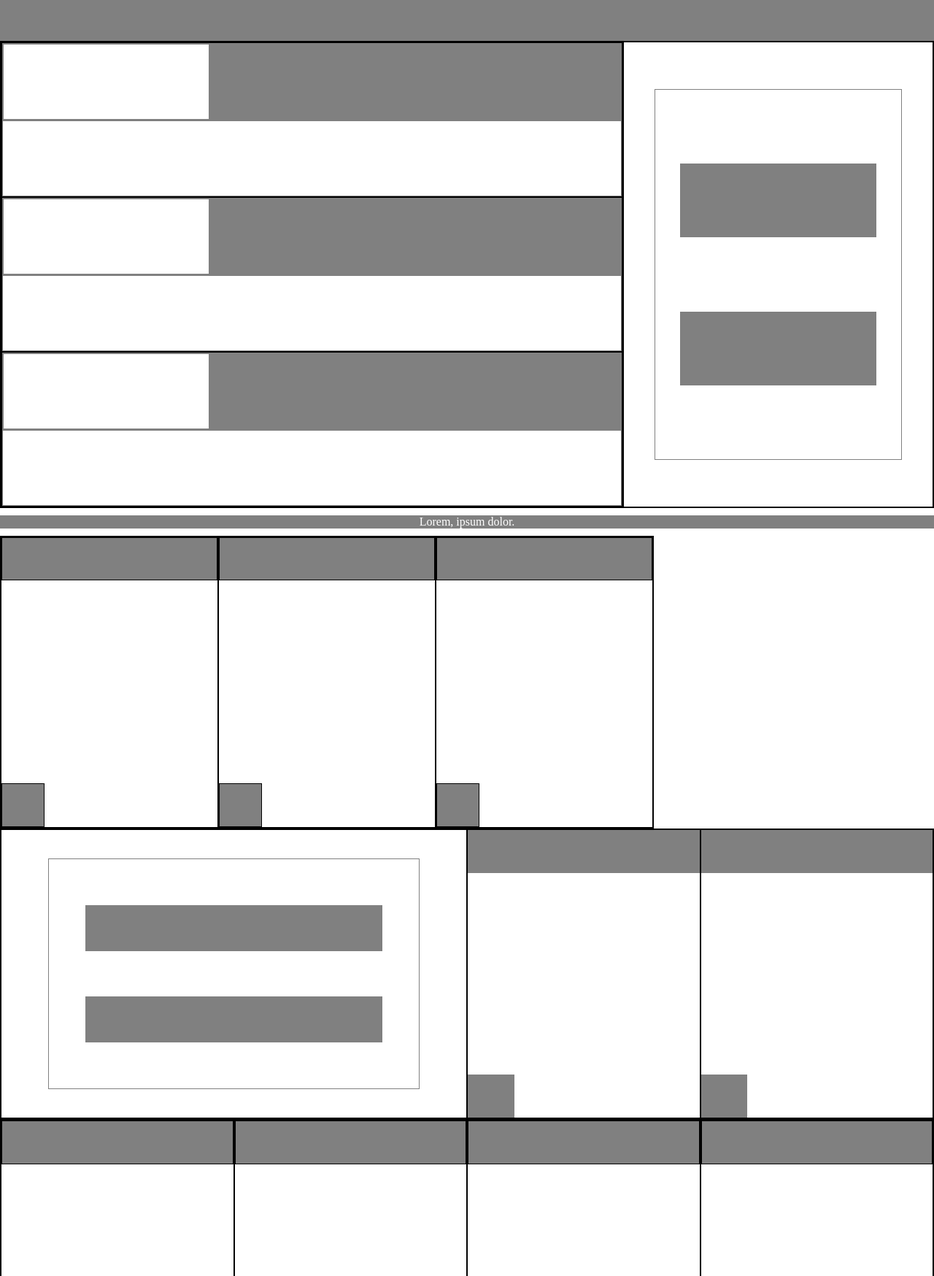
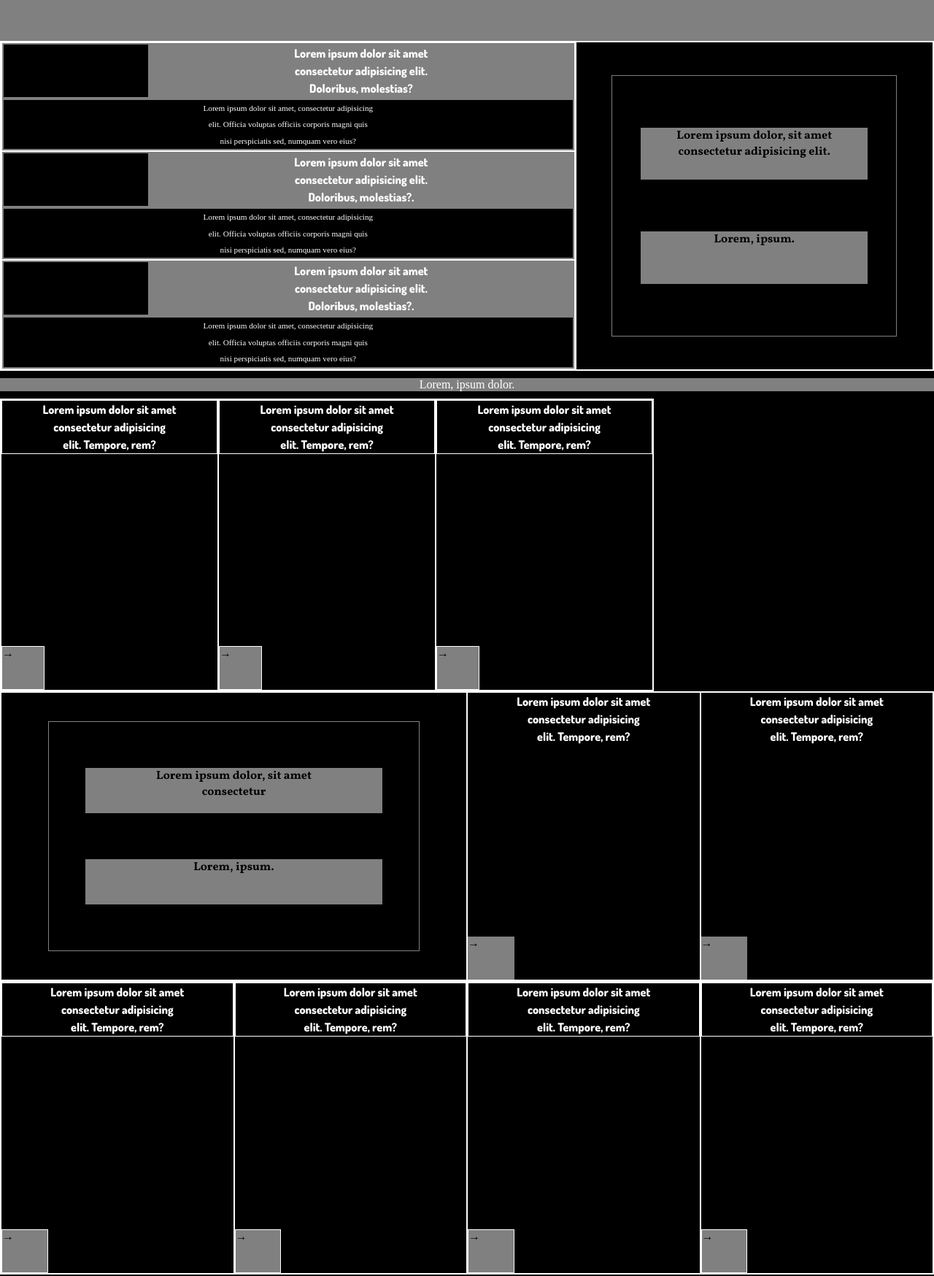
Before and after one commit to safeplace12345/Project-Design-Teardown, a plain HTML site: page index.html in a window 1280 px wide. Shown: the top 1748 px of the page at 73% size. Drawn offline with Linux system fonts and the light colour scheme.

Commit message:
Typography all done

```diff
--- a/index.html
+++ b/index.html
@@ -1,11 +1,17 @@
 <!DOCTYPE html>
 <html lang="en">
+
 <head>
     <meta charset="UTF-8">
     <meta name="viewport" content="width=device-width, initial-scale=1.0">
     <title>Project Design Teardown</title>
+    <link rel="preconnect" href="https://fonts.gstatic.com">
+    <link
+        href="https://fonts.googleapis.com/css2?family=Dosis:wght@800&family=Lemonada:wght@400;500;600&family=Vollkorn:wght@700&display=swap"
+        rel="stylesheet">
     <link rel="stylesheet" href="styles.css">
 </head>
+
 <body>
     <nav></nav>
     <section class="header">
@@ -13,32 +19,43 @@
             <div class="leftcol-ch">
                 <div class="head">
                     <div class="img"></div>
-                    <div class="text"></div>
+                    <div class="text">Lorem ipsum dolor sit amet <br> consectetur adipisicing elit. <br> Doloribus,
+                        molestias?</div>
                 </div>
-                <div class="rest"></div>
+                <div class="rest">
+                    <p class="dummy">Lorem ipsum dolor sit amet, consectetur adipisicing <br> elit. Officia voluptas
+                        officiis corporis magni quis <br> nisi perspiciatis sed, numquam vero eius?</p>
+                </div>
             </div>
 
             <div class="leftcol-ch">
                 <div class="head">
                     <div class="img"></div>
-                    <div class="text"></div>
+                    <div class="text">Lorem ipsum dolor sit amet <br> consectetur adipisicing elit. <br> Doloribus,
+                        molestias?.</div>
                 </div>
-           <div class="rest"></div>
+                <div class="rest">
+                    <p class="dummy">Lorem ipsum dolor sit amet, consectetur adipisicing <br> elit. Officia voluptas
+                        officiis corporis magni quis <br> nisi perspiciatis sed, numquam vero eius?</p>
+                </div>
             </div>
 
             <div class="leftcol-ch">
                 <div class="head">
                     <div class="img"></div>
-                    <div class="text"></div>
+                    <div class="text">Lorem ipsum dolor sit amet <br> consectetur adipisicing elit. <br> Doloribus,
+                        molestias?.</div>
                 </div>
-         <div class="rest"></div>
+                <div class="rest">
+                    <p class="dummy">Lorem ipsum dolor sit amet, consectetur adipisicing <br> elit. Officia voluptas
+                        officiis corporis magni quis <br> nisi perspiciatis sed, numquam vero eius?</p>
                 </div>
-
+            </div>
         </div>
         <div class="rightcol">
             <div class="form">
-                <div class="head"></div>
-                <div class="input"></div>
+                <div class="head">Lorem ipsum dolor, sit amet <br> consectetur adipisicing elit.</div>
+                <div class="input">Lorem, ipsum.</div>
             </div>
         </div>
     </section>
@@ -46,58 +63,76 @@
     <section class="blogs">
         <div class="fir-blogs">
             <div class="fblog">
-                <div class="b-head"></div>
-                <div class="fb-btn"></div>
+                <div class="b-head text">Lorem ipsum dolor sit amet <br> consectetur adipisicing <br> elit. Tempore,
+                    rem?</div>
+                <div class="fb-btn">&rarr;</div>
             </div>
             <div class="fblog">
-                <div class="b-head"></div>
-                <div class="fb-btn"></div>
+                <div class="b-head text">Lorem ipsum dolor sit amet <br> consectetur adipisicing <br> elit. Tempore,
+                    rem?
+                </div>
+                <div class="fb-btn">&rarr;</div>
             </div>
             <div class="fblog">
-                <div class="b-head"></div>
-                <div class="fb-btn"></div>
+                <div class="b-head text">Lorem ipsum dolor sit amet <br> consectetur adipisicing <br> elit. Tempore,
+                    rem?
+                </div>
+                <div class="fb-btn">&rarr;</div>
             </div>
         </div>
         <div class="sec-blogs">
             <div id="first-sec-blog">
                 <div class="form">
-                     <div class="head"></div>
-                     <div class="input"></div>
+                    <div class="head">Lorem ipsum dolor, sit amet <br> consectetur </div>
+                    <div class="input">Lorem, ipsum.</div>
                 </div>
             </div>
             <div class="sblog">
-                <div class="b-head"></div>
-                <div class="sb-btn"></div>
+                <div class="b-head text">Lorem ipsum dolor sit amet <br> consectetur adipisicing <br> elit. Tempore,
+                    rem?
+                </div>
+                <div class="sb-btn">&rarr;</div>
             </div>
             <div class="sblog">
-                <div class="b-head"></div>
-                <div class="sb-btn"></div>
+                <div class="b-head text">Lorem ipsum dolor sit amet <br> consectetur adipisicing <br> elit. Tempore,
+                    rem?
+                </div>
+                <div class="sb-btn">&rarr;</div>
             </div>
         </div>
         <div class="thr-blogs">
             <div class="tblog">
-                <div class="b-head"></div>
-                <div class="tb-btn"></div>
+                <div class="b-head text">Lorem ipsum dolor sit amet <br> consectetur adipisicing <br> elit. Tempore,
+                    rem?
+                </div>
+                <div class="tb-btn">&rarr;</div>
             </div>
             <div class="tblog">
-                <div class="b-head"></div>
-                <div class="tb-btn"></div>
+                <div class="b-head text">Lorem ipsum dolor sit amet <br> consectetur adipisicing <br> elit. Tempore,
+                    rem?
+                </div>
+                <div class="tb-btn">&rarr;</div>
             </div>
             <div class="tblog">
-                <div class="b-head"></div>
-                <div class="tb-btn"></div>
+                <div class="b-head text">Lorem ipsum dolor sit amet <br> consectetur adipisicing <br> elit. Tempore,
+                    rem?
+                </div>
+                <div class="tb-btn">&rarr;</div>
             </div>
             <div class="tblog">
-                <div class="b-head"></div>
-                <div class="tb-btn"></div>
+                <div class="b-head text">Lorem ipsum dolor sit amet <br> consectetur adipisicing <br> elit. Tempore,
+                    rem?
+                </div>
+                <div class="tb-btn">&rarr;</div>
             </div>
         </div>
     </section>
     <p class="see-all">Lorem, ipsum dolor.</p>
     <section class="meet">
-    <div class="m-head">
+        <div class="m-head text">
             <small>Lorem ipsum dolor sit amet consectetur adipisicing elit.</small>
-        <h3>Lorem ipsum dolor sit, amet consectetur adipisicing elit. Amet ad fugiat impedit possimus unde quis fuga assumenda maxime officiis consequuntur.</h3>
+            <h3>Lorem ipsum dolor sit, amet consectetur adipisicing elit. Amet ad fugiat impedit possimus unde quis fuga
+                assumenda maxime officiis consequuntur.</h3>
             <small>Lorem ipsum dolor sit.</small><br>
             <button type="button">Lorem, ipsum dolor.</button>
         </div>
@@ -105,61 +140,65 @@
     </section>
     <section class="our-guides">
         <div class="guide">
-        <div class="g-head"></div>
-        <div class="g-button"></div>
+            <div class="g-head text">Lorem, ipsum dolor. <br> Lorem, ipsum.</div>
+            <div class="g-button">Lorem, ipsum.</div>
         </div>
         <div class="guide">
-        <div class="g-head"></div>
-        <div class="g-button"></div>
+            <div class="g-head text">Lorem, ipsum dolor. <br> Lorem, ipsum.</div>
+            <div class="g-button">Lorem, ipsum.</div>
         </div>
         <div class="guide">
-        <div class="g-head"></div>
-        <div class="g-button"></div>
+            <div class="g-head text">Lorem, ipsum dolor. <br> Lorem, ipsum.</div>
+            <div class="g-button">Lorem, ipsum.</div>
         </div>
         <div class="last-guide">
             <div class="form">
-             <div class="head"></div>
-             <div class="input"></div>
+                <div class="head">Lorem, ipsum dolor. <br> Lorem, ipsum.</div>
+                <div class="input">Lorem, ipsum.</div>
             </div>
         </div>
     </section>
     <p class="see-all">Lorem, ipsum dolor.</p>
     <section class="design-systems">
         <div class="ds-main">
-                <h3>Lorem ipsum dolor sit amet.</h3>
-                <p style="color: black;">Lorem ipsum dolor sit amet consectetur adipisicing elit. Ut dolores vitae quia magni expedita numquam impedit qui beatae nesciunt minus.</p>
+            <h3 class="text">Lorem ipsum dolor sit amet.</h3>
+            <p style="color: black;">Lorem ipsum dolor sit amet consectetur adipisicing elit. Ut dolores vitae quia
+                magni expedita numquam impedit qui beatae nesciunt minus.</p>
             <button>Lorem, ipsum.</button>
         </div>
-            <div class="ds-side"><p style="color: black;">Lorem, ipsum dolor sit amet consectetur adipisicing elit. Corporis, tempore.</p></div>
+        <div class="ds-side">
+            <p style="color: black;">Lorem, ipsum dolor sit amet consectetur adipisicing elit. Corporis, tempore.</p>
+        </div>
     </section>
     <section class="community-links">
         <div class="community" id="fir-comm">
-            <div class="c-head"></div>
+            <div class="c-head text">Lorem ipsum dolor sit amet consectetur adipisicing elit. Neque magni earum iusto
+                assumenda nostrum quae vel reiciendis corporis quisquam! Mollitia!</div>
             <div class="c-button"></div>
         </div>
         <div class="community">
-            <div class="c-head"></div>
-            <div class="c-button"></div>
+            <div class="c-head text">Lorem, ipsum dolor. </div>
+            <div class="c-button">Lorem, ipsum</div>
         </div>
         <div class="community">
-            <div class="c-head"></div>
-            <div class="c-button"></div>
+            <div class="c-head text">Lorem, ipsum dolor. </div>
+            <div class="c-button">Lorem, ipsum</div>
         </div>
         <div class="community">
-            <div class="c-head"></div>
-            <div class="c-button"></div>
+            <div class="c-head text">Lorem, ipsum dolor. </div>
+            <div class="c-button">Lorem, ipsum</div>
         </div>
         <div class="community">
-            <div class="c-head"></div>
-            <div class="c-button"></div>
+            <div class="c-head text">Lorem, ipsum dolor. </div>
+            <div class="c-button">Lorem, ipsum</div>
         </div>
         <div class="community">
-            <div class="c-head"></div>
-            <div class="c-button"></div>
+            <div class="c-head text">Lorem, ipsum dolor. </div>
+            <div class="c-button">Lorem, ipsum</div>
         </div>
         <div class="community">
-            <div class="c-head"></div>
-            <div class="c-button"></div>
+            <div class="c-head text">Lorem, ipsum dolor. </div>
+            <div class="c-button">Lorem, ipsum</div>
         </div>
     </section>
     <p class="see-all">Lorem, ipsum dolor.</p>
@@ -188,4 +227,5 @@
         </div>
     </footer>
 </body>
+
 </html>
--- a/styles.css
+++ b/styles.css
@@ -6,25 +6,40 @@
 body{
     max-width: 100vw;
     scroll-behavior: smooth;
+    background-color: black;
+}
+.dummy{
+    color: white;
+    font-weight: lighter;
+    font-size: 0.7rem;
+    text-align: center;
+    line-height: 2;
 }
 nav{
     background-color:gray;
     width: 100%;
     height: 7vh;
 }
+.text{
+    font-family: 'Dosis', sans-serif;
+    line-height: 1.5;
+    font-weight: 700;
+    color: white;
+    text-align: center;
+}
 .header{
-    border: 1px solid black;
+    border: 1px solid white;
     display: flex;
-    height: 80vh;
+    /* height: 80vh; */
 }
 .leftcol{
-    border: 1px solid black;
+    border: 1px solid white;
     flex-grow: 2;
     display: flex;
     flex-direction: column;
 }
 .leftcol-ch{
-    border: 1px solid black;
+    border: 1px solid white;
     flex-grow: 1;
     display: flex;
     flex-direction: column;
@@ -41,7 +56,7 @@ nav{
     background-color: gray;
 }
 .rightcol , #first-sec-blog , .last-guide{
-    border: 1px solid black;
+    border: 1px solid white;
     flex-grow: 1;
     display: flex;
     justify-content: center;
@@ -55,6 +70,8 @@ nav{
     flex-direction: column;
     justify-content: space-evenly;
     align-items: center;
+    font-family: 'Vollkorn', serif;
+    text-align: center;
 }
 .form .head ,.form > .input{
       background-color: gray;
@@ -72,7 +89,7 @@ nav{
     display: grid;
 }
 .blogs > * , .fir-blogs *,.sblog , .thr-blogs * , .guide * , .design-systems > * ,.community{
-  border: 1px solid black;
+  border: 1px solid white;
 }
 .fir-blogs{
     width: 70%;
@@ -84,9 +101,12 @@ nav{
     justify-content: space-between;
     flex-direction: column;
 }
-.fblog * , .sblog * , .tblog * , .guide * , .c-head{
+.fblog > .fb-btn, .sblog > .sb-btn , .tblog > .tb-btn, .guide > .g-button, .c-button{
     height: 15%;
     background-color: gray;
+}
+.fblog >.b-head{
+
 }
 .fb-btn , .sb-btn , .tb-btn{
     width: 20%;
@@ -139,6 +159,12 @@ width: 40%;
     height: 120vh;
     margin: 0 auto;
 }
+.community{
+    display: flex;
+    flex-direction: column;
+    justify-content: space-between;
+}
+
 #fir-comm{
     grid-column:1/span 2
 }
@@ -157,5 +183,13 @@ footer{
     color: white;
     width: 70%;
     height: 50%;
-
+    font-family: vo;
 }
+.magazines a{
+     font-family: 'Vollkorn', serif;
+     text-decoration: none;
+     text-transform: capitalize;
+}
+.c-button{
+    width: 30%;
+}
```
Also changed, not shown: 1 other file. Lines whose indentation alone changed are shown as unchanged.
